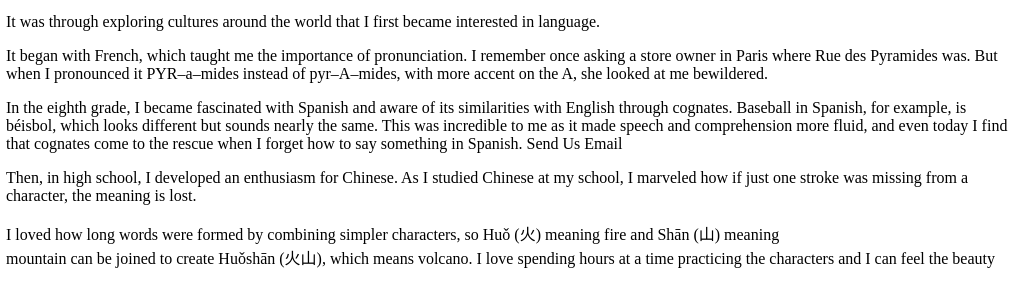
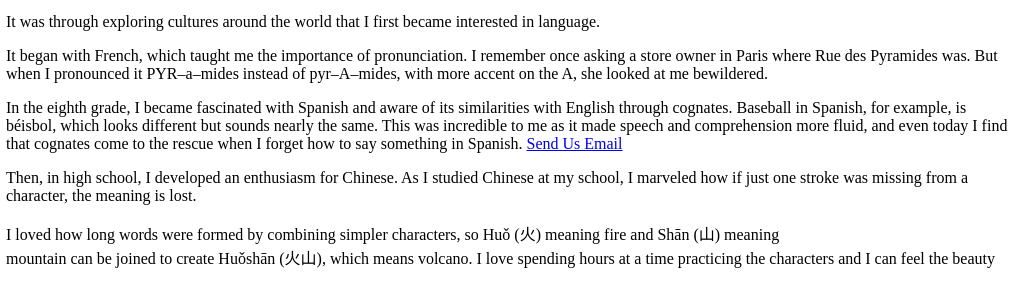
Before and after one commit to VesseleeART277/ART277, a plain HTML site: page Assignment3.html in a window 1280 px wide. Shown: the part 201-493 px from the top of the page, 254-1280 px from the left. Drawn offline with Linux system fonts and the light colour scheme.

Commit message:
Update Assignment3.html

```diff
--- a/Assignment3.html
+++ b/Assignment3.html
@@ -39,7 +39,7 @@
                 through cognates. Baseball in Spanish, for example, is béisbol, which looks different but sounds
                 nearly the same. This was incredible to me as it made speech
                  and comprehension more fluid, and even today I find that cognates come to the rescue when
-                 I forget how to say something in Spanish. <mailto:"vesseleeflomo2016@gmail.com">Send Us Email</a> </p>
+                 I forget how to say something in Spanish. <a href="mailto:vesseleeflomo2016@gmail.com">Send Us Email</a> </p>
             <p> Then, in high school, I developed an enthusiasm for Chinese. As I studied Chinese at my school, I marveled how if just one stroke was missing from a character,
                 the meaning is lost.
 <p> I loved how long words were formed by combining simpler characters, so Huǒ (火) meaning fire and Shān (山) meaning <br>mountain can be joined to create Huǒshān (火山), which means volcano. I love spending hours at a time practicing the characters and I can feel the beauty and rhythm as I form them.</p><br>
```
